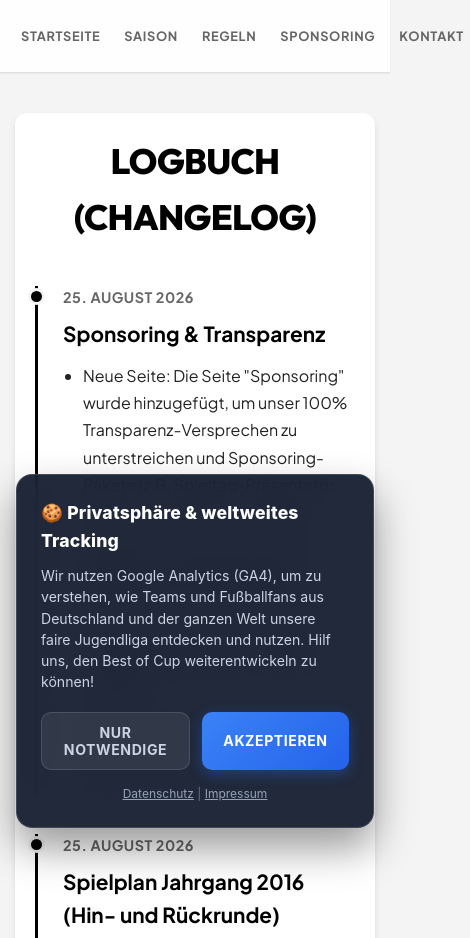
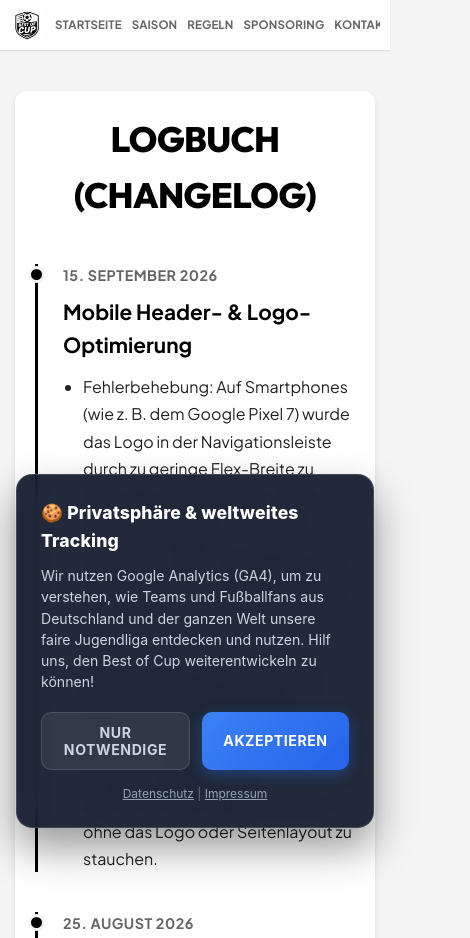
Before and after one commit to Barteklonia/best-of-cup, a plain HTML site: page logbuch.html in a window 390 px wide. Shown: the top 938 px of the page, 470 px wide, since content can reach past the window. Drawn offline with Linux system fonts and the light colour scheme.

Commit message:
ci: trigger rebuild

```diff
--- a/css/style.css
+++ b/css/style.css
@@ -62,11 +62,15 @@ header {
 header > a {
     display: flex;
     align-items: center;
+    flex-shrink: 0;
 }
 
 .nav-logo {
     height: 48px;
-    width: auto;
+    width: 48px;
+    aspect-ratio: 1 / 1;
+    object-fit: contain;
+    flex-shrink: 0;
     border-radius: 6px;
     transition: transform 0.2s ease;
     display: block;
@@ -638,14 +642,46 @@ button:active {
 @media (max-width: 768px) {
 
     header {
-        padding: 12px 15px;
+        padding: 8px 10px;
+        gap: 8px;
     }
+
+    .nav-logo {
+        height: 34px;
+        width: 34px;
+    }
+
+    nav {
+        flex: 1;
+        min-width: 0;
+        overflow-x: auto;
+        overflow-y: hidden;
+        -webkit-overflow-scrolling: touch;
+        scrollbar-width: none;
+        display: flex;
+        justify-content: flex-start;
+    }
+
+    nav::-webkit-scrollbar {
+        display: none;
+    }
+
     nav ul {
-        gap: 12px;
+        gap: 4px;
+        flex-shrink: 0;
+        white-space: nowrap;
     }
+
     nav a {
-        font-size: 0.8rem;
-        padding: 8px 6px;
+        font-size: 0.72rem;
+        letter-spacing: 0.01em;
+        padding: 6px 3px;
+        white-space: nowrap;
+        flex-shrink: 0;
+    }
+
+    nav a.active::after {
+        bottom: 0;
     }
 
     .page-header-logo { display: none !important; }
--- a/logbuch.html
+++ b/logbuch.html
@@ -108,6 +108,15 @@
     <main>
         <div class="container">
             <h1 style="text-align: center; margin-bottom: 40px;">Logbuch (Changelog)</h1>
+
+            <div class="log-entry">
+                <div class="log-date">15. September 2026</div>
+                <h3 class="log-title">Mobile Header- & Logo-Optimierung</h3>
+                <ul class="log-list">
+                    <li>Fehlerbehebung: Auf Smartphones (wie z.&nbsp;B. dem Google Pixel 7) wurde das Logo in der Navigationsleiste durch zu geringe Flex-Breite zu einem dünnen schwarzen Strich zusammengedrückt. Mit <code>flex-shrink: 0</code>, festem Seitenverhältnis sowie optimierten Abständen bleibt das Logo nun stets formstabil und gestochen scharf.</li>
+                    <li>Mobile Navigation: Feinschliff an den Navigationsabständen und Schriftgrößen auf Mobilgeräten; bei sehr schmalen Displays läuft das Menü nun elegant und berührungsempfindlich horizontal, ohne das Logo oder Seitenlayout zu stauchen.</li>
+                </ul>
+            </div>
 
             <div class="log-entry">
                 <div class="log-date">25. August 2026</div>
```
